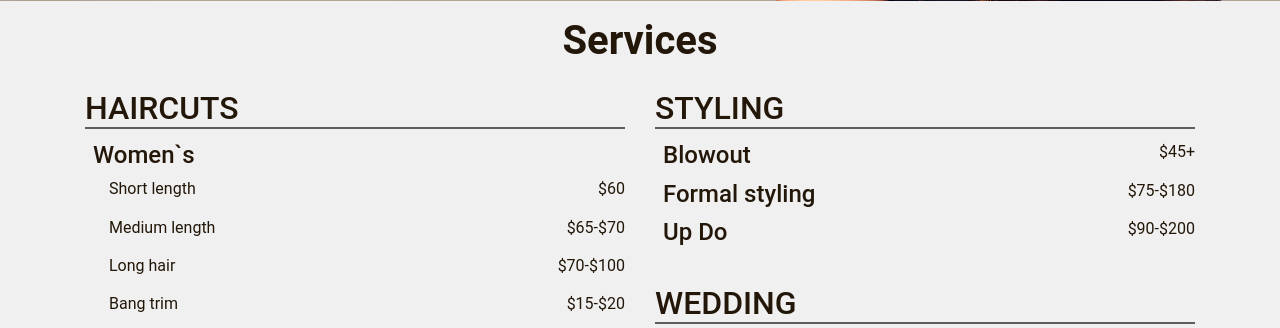
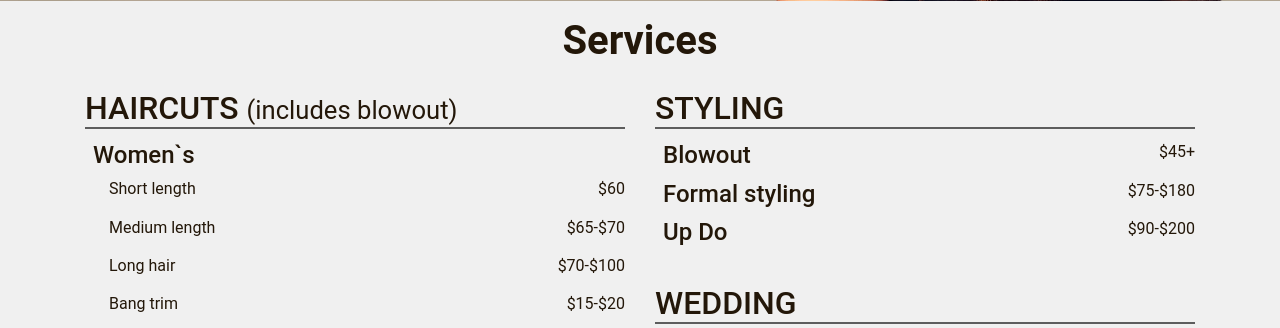
Before and after one commit to benn1988/diana, a Django app: page /services/ in a window 1280 px wide. Shown: the part 599-927 px from the top of the page. Run offline with Django 3.2, Linux system fonts and the light colour scheme; some libraries are stand-ins or nearby versions.

Commit message:
Update services.html

```diff
--- a/site_content/templates/site_content/services.html
+++ b/site_content/templates/site_content/services.html
@@ -12,7 +12,7 @@
         <div class="card bg-transparent border-0">
 
             <!-- First section of the 1st card -->
-            <h2 class="card-title">HAIRCUTS</h2>
+            <h2 class="card-title">HAIRCUTS <small>(includes blowout)</small></h2>
             <div class="card-body p-0">
                 <h4>Women`s</h4>
                 <div class="row m-0 justify-content-between">
```
